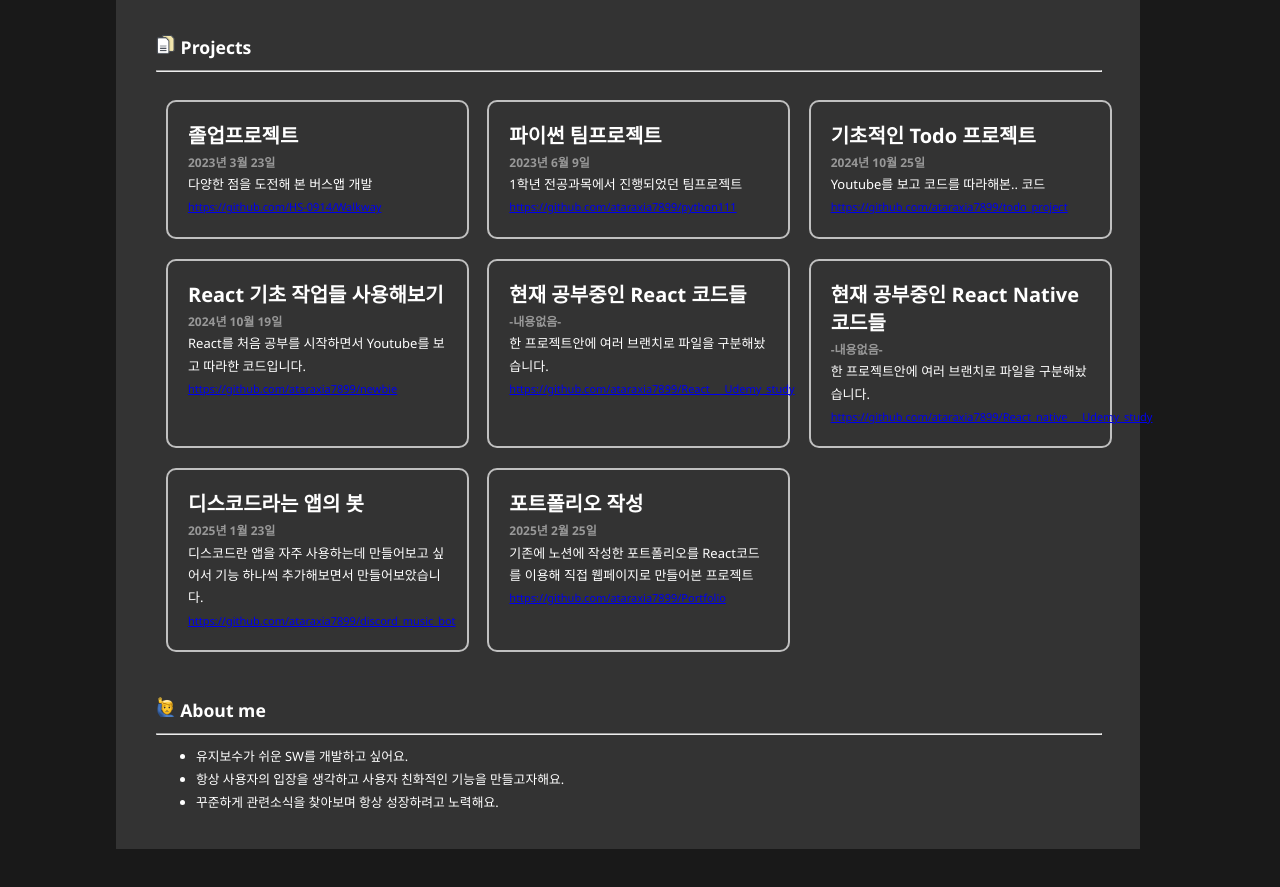
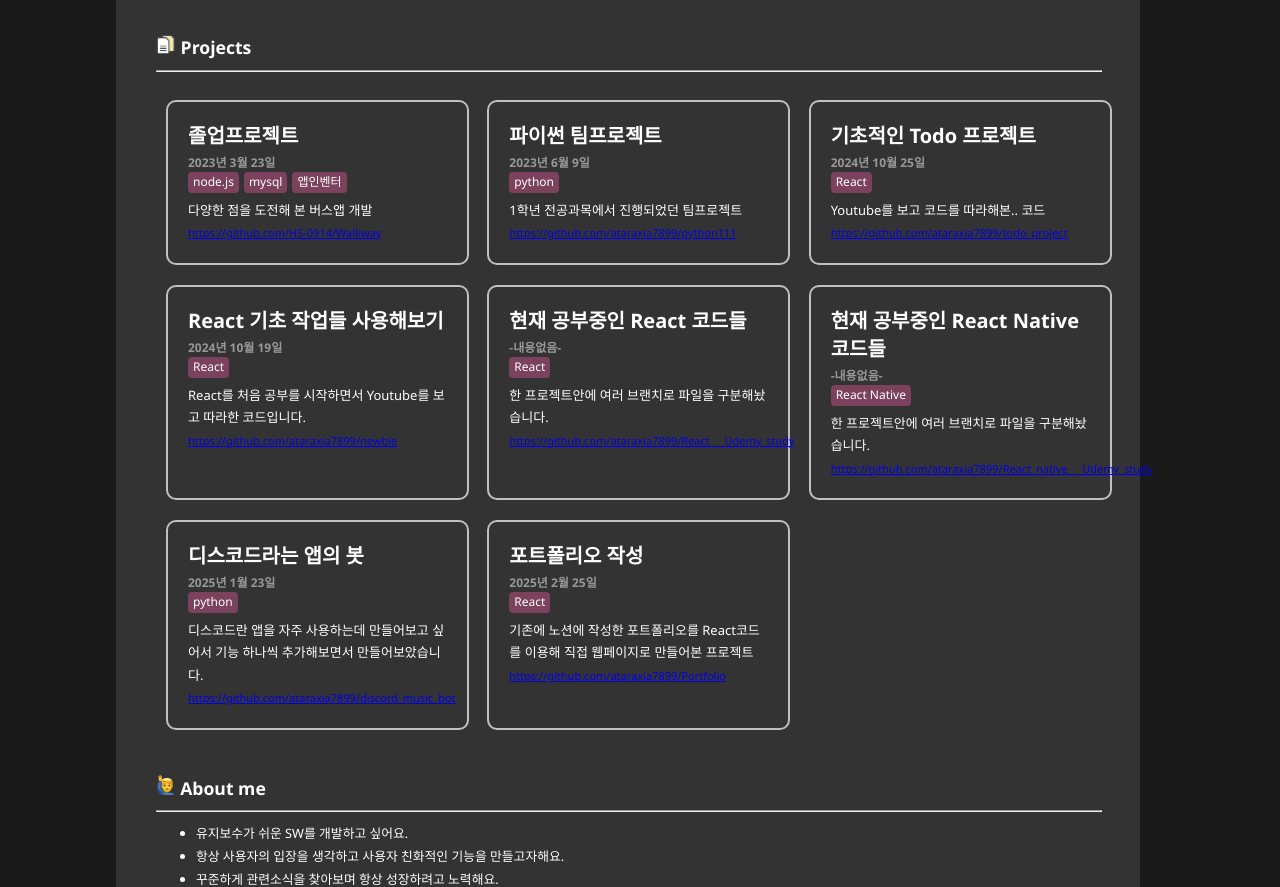
Before and after one commit to ataraxia7899/Portfolio, a React (Vite) app: page / in a window 1280 px wide. Shown: the part 1174-2061 px from the top of the page. Before the commit the page ends 2023 px from the top, so only its background shows below. Built offline with nearby package versions, Linux system fonts and the light colour scheme.

Commit message:
클릭했을때 자세한 내용을 볼 수 있는 팝업창 열 수 있도록 수정

```diff
--- a/src/components/Project_Card.jsx
+++ b/src/components/Project_Card.jsx
@@ -1,39 +1,138 @@
+import { useState } from 'react';
 import './Projects_Data/Projects_Data';
-/* Project.jsx에서 값을 불러옴 */
 
 export default function Project_Card(props) {
+	const [selectedProject, setSelectedProject] = useState(null);
+
 	const nameStyle = { fontSize: '20px', fontWeight: 'bold' };
-
 	const dateStyle = {
 		fontSize: '12px',
 		fontWeight: 'bold',
 		color: '#989898',
 	};
-
+	const skillsStyle = { fontSize: '12px', backgroundColor: '#7b415d' };
 	const explainStyle = { fontSize: '13px' };
 
+	// 모달 스타일
+	const modalStyle = {
+		display: selectedProject !== null ? 'flex' : 'none',
+		position: 'fixed',
+		top: 0,
+		left: 0,
+		width: '100%',
+		height: '100%',
+		backgroundColor: 'rgba(0, 0, 0, 0.8)',
+		justifyContent: 'center',
+		alignItems: 'center',
+		zIndex: 1000,
+		backdropFilter: 'blur(5px)',
+	};
+
+	const modalContentStyle = {
+		backgroundColor: '#2a2a2a',
+		padding: '40px', // 패딩 증가
+		borderRadius: '15px',
+		width: '90%', // 너비 증가
+		maxWidth: '800px', // 최대 너비 증가
+		maxHeight: '90vh', // 최대 높이 증가
+		overflow: 'auto',
+		boxShadow: '0 0 20px rgba(0, 0, 0, 0.3)',
+		border: '1px solid #444',
+		animation: 'modalFade 0.3s ease-in-out',
+		'@keyframes modalFade': {
+			from: { opacity: 0, transform: 'translateY(-20px)' },
+			to: { opacity: 1, transform: 'translateY(0)' },
+		},
+		color: '#fff',
+	};
+
+	const handleClick = (index) => {
+		setSelectedProject(props.Card_data[index]);
+	};
+
+	const closeModal = () => {
+		setSelectedProject(null);
+	};
+
+	// 전용 마크다운 라이브러리 사용용
+	const createMarkup = (htmlContent) => {
+		return { __html: htmlContent };
+	};
+
 	return (
-		<div>
+		<>
 			<div className="explanation_Card">
 				{props.Card_data.map((item, index) => (
-					<div key={index} className={'explanation'}>
+					<div
+						key={index}
+						className="explanation"
+						onClick={() => handleClick(index)}
+					>
 						<text style={nameStyle}>{item.name || '-내용없음-'}</text>
 						<br />
 						<text style={dateStyle}>{item.date || '-내용없음-'}</text>
 						<br />
+						{/* ↓ 사용 스킬 하나씩 출력되도록 하는 로직 ↓ */}
+						{Array.isArray(item.skills) ? (
+							<div style={{ display: 'flex', gap: '5px', marginBottom: '5px' }}>
+								{item.skills.map((skill, skillIndex) => (
+									<span
+										key={skillIndex}
+										style={{
+											...skillsStyle,
+											padding: '2px 5px',
+											borderRadius: '4px',
+											color: 'white',
+										}}
+									>
+										{skill}
+									</span>
+								))}
+							</div>
+						) : (
+							item.skills && (
+								<>
+									<text style={skillsStyle}>{item.skills}</text>
+									<br />
+								</>
+							)
+						)}
 						<text style={explainStyle}>{item.explain || '-내용없음-'}</text>
 						<br />
 						<a
 							href={item.url || ''}
-							target="_blank" // 새 탭에서 링크 열기
-							rel="noopener noreferrer" // 보안을 위한 속성 추가
+							target="_blank"
+							rel="noopener noreferrer"
 							style={{ fontSize: '11px' }}
+							onClick={(e) => e.stopPropagation()}
 						>
 							{item.url || '-내용없음-'}
 						</a>
 					</div>
 				))}
 			</div>
-		</div>
+
+			{/* 모달 팝업 */}
+			<div style={modalStyle} onClick={closeModal}>
+				<div style={modalContentStyle} onClick={(e) => e.stopPropagation()}>
+					<h2>{selectedProject?.name}</h2>
+					<p style={{ color: '#989898' }}>{selectedProject?.date}</p>
+					<div
+						dangerouslySetInnerHTML={createMarkup(
+							selectedProject?.detail_explain || selectedProject?.explain
+						)}
+						style={{ margin: '20px 0' }}
+					/>
+					<a
+						href={selectedProject?.url}
+						target="_blank"
+						rel="noopener noreferrer"
+						style={{ color: '#4a9eff' }}
+					>
+						GitHub 저장소 방문
+					</a>
+				</div>
+			</div>
+		</>
 	);
 }
--- a/src/components/Projects_Data/Projects_Data.jsx
+++ b/src/components/Projects_Data/Projects_Data.jsx
@@ -5,48 +5,79 @@ export default function Projects_Data() {
 		{
 			name: '졸업프로젝트',
 			date: '2023년 3월 23일',
+			skills: ['node.js', 'mysql', '앱인벤터'],
 			explain: '다양한 점을 도전해 본 버스앱 개발',
+			detail_explain:
+				'처음으로 접한 프로젝트라 많은 도움이 필요했지만 팀원들과의 팀워크를 통해 열심히 개발하였으며, 그만큼 저는 많은 아이디어를 제시해 팀원들이 생각치 못한 기능이라거나 기능개발에 대한 고민같은 것들을 많이 해결해 나갈 수 있었다. 프로젝트에서는 DB와 node.js를 연결하는 백엔드코드등과 앱을 UI를 만드는 역할을 맡았다.',
 			url: 'https://github.com/HS-0914/Walkway',
 		},
 		{
 			name: '파이썬 팀프로젝트',
 			date: '2023년 6월 9일',
+			skills: ['python'],
 			explain: '1학년 전공과목에서 진행되었던 팀프로젝트',
+			detail_explain:
+				'팀원들이 한명은 내가 짠 코드의 오류를 수정하는 역할을 해주었고 한명은 ppt와 발표를 담당하여서 코드를 작성할 때 따로 누구한테 보여질 일 없다 생각하고 코드를 짜서  코드가 깔끔하지 않습니다.',
 			url: 'https://github.com/ataraxia7899/python111',
 		},
 		{
 			name: '기초적인 Todo 프로젝트',
 			date: '2024년 10월 25일',
+			skills: ['React'],
 			explain: 'Youtube를 보고 코드를 따라해본.. 코드',
+			detail_explain:
+				'유튜브에서는 Todo 리스트를 생성하는 것만 만들어보고 리스트 항목을 삭제하는 것은 알려주지 않고 혼자 할 수 있도록 지시해주었지만, ai의 도움을 통해 삭제기능을 동작하도록 만들어냈다.',
 			url: 'https://github.com/ataraxia7899/todo_project',
 		},
 		{
 			name: 'React 기초 작업들 사용해보기',
 			date: '2024년 10월 19일',
+			skills: ['React'],
 			explain:
 				'React를 처음 공부를 시작하면서 Youtube를 보고 따라한 코드입니다.',
+			detail_explain: 'React 기초 기능들을 사용해보는 코드였습니다.',
 			url: 'https://github.com/ataraxia7899/newbie',
 		},
 		{
 			name: '현재 공부중인 React 코드들',
+			skills: ['React'],
 			explain: '한 프로젝트안에 여러 브랜치로 파일을 구분해놨습니다.',
+			detail_explain:
+				'Udemy에서 강의를 들으면서 따라 작성한 코드들로 필요한 부분은 정리해가며 최대한 직접 코드를 작성해보려고 노력하며 진행한 공부를 진행하였습니다.',
 			url: 'https://github.com/ataraxia7899/React___Udemy_study',
 		},
 		{
 			name: '현재 공부중인 React Native 코드들',
+			skills: ['React Native'],
 			explain: '한 프로젝트안에 여러 브랜치로 파일을 구분해놨습니다.',
+			detail_explain:
+				'Udemy에서 강의를 들으면서 따라 작성한 코드들로 필요한 부분은 정리해가며 최대한 직접 코드를 작성해보려고 노력하며 진행한 공부를 진행하였습니다.',
 			url: 'https://github.com/ataraxia7899/React_native___Udemy_study',
 		},
 		{
 			name: '디스코드라는 앱의 봇',
 			date: '2025년 1월 23일',
+			skills: ['python'],
 			explain:
 				'디스코드란 앱을 자주 사용하는데 만들어보고 싶어서 기능 하나씩 추가해보면서 만들어보았습니다.',
+			detail_explain: `
+				평소 디스코드라는 채팅, 통화등을 지원하는 메신저를 자주 사용하는데,
+				ai의 도움을 받아 사용 중 있으면 편하겠다 싶은 기능들을 넣어서 제작하게 되었습니다.<br/><br/>
+
+				아직은 유튜브에서 음악을 재생하는 것뿐인 봇인데 덕분에 클라우드를 사용해보며
+				여러 경험을 해보고 있어 하길 잘했다고 생각이 들게 하는 프로젝트라고 생각합니다.<br/><br/>
+
+				사실 내가 편하려고 만들었던 봇에 생각보다 흥미를 불러일으켜서
+				앞으로 더 많은 기능들을 추가할 예정입니다.<br/><br/>
+
+				<strong>현재 구글 클라우드를 통해 24시간 호스팅을 실행중</strong>
+			`,
 			url: 'https://github.com/ataraxia7899/discord_music_bot',
 		},
 		{
 			name: '포트폴리오 작성',
 			date: '2025년 2월 25일',
+			skills: ['React'],
 			explain:
 				'기존에 노션에 작성한 포트폴리오를 React코드를 이용해 직접 웹페이지로 만들어본 프로젝트',
 			url: 'https://github.com/ataraxia7899/Portfolio',
```
